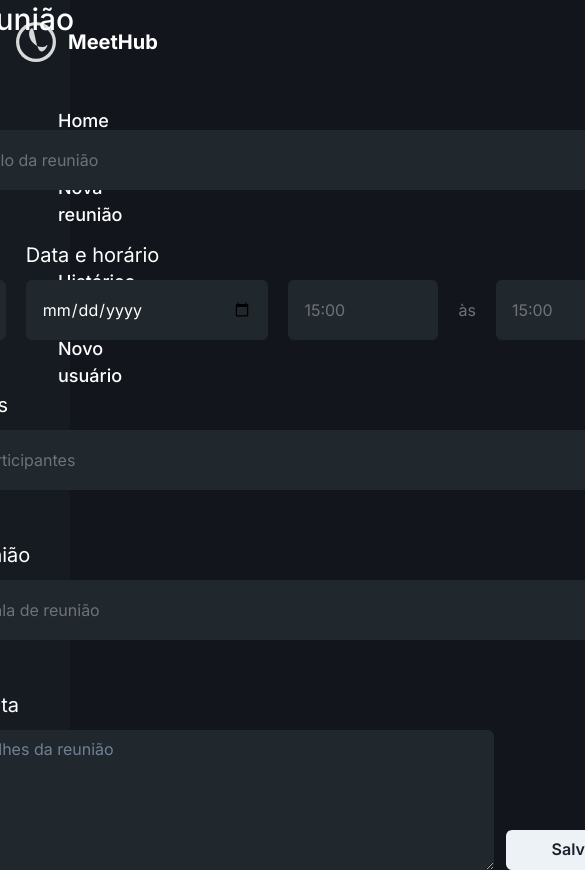
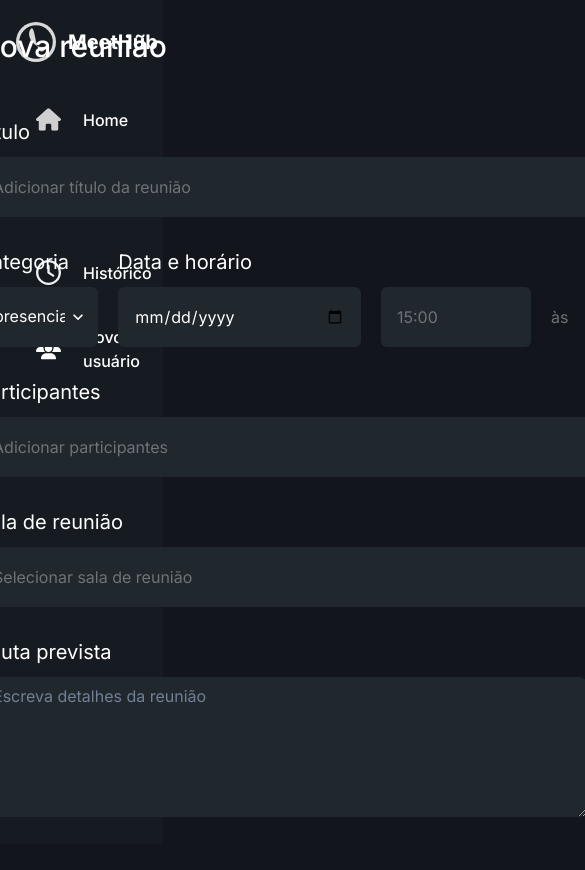
Before and after one commit to apiFatec/API-4-Semestre-SIATT-Frontend, a React (Vite) app in the folder client/: page /novareuniao in a window 390 px wide. Shown: the top 870 px of the page, 585 px wide, since content can reach past the window. After the commit the page ends 844 px from the top, so only its background shows below. Built offline with nearby package versions, Linux system fonts and the light colour scheme; the HTML template or start-up script is replaced by a standard one.

Commit message:
feat: adiciona breakpoints para a sidebar e o conteudo do pagina

```diff
--- a/client/src/components/CardHome.tsx
+++ b/client/src/components/CardHome.tsx
@@ -1,4 +1,3 @@
-import React from "react";
 import { Box, Heading, Text, Button } from "@chakra-ui/react";
 import ModalCancelCard from "./ModalCancelCard";
 
--- a/client/src/components/Sidebar.tsx
+++ b/client/src/components/Sidebar.tsx
@@ -1,4 +1,4 @@
-import { Box, Link, Text, Image } from "@chakra-ui/react";
+import { Box, Link, Text, Image, useBreakpoint, useBreakpointValue } from "@chakra-ui/react";
 import { Link as RouterLink } from "react-router-dom";
 import Logo from "../assets/logo.svg";
 import Home from "../assets/navbar/homeNavbar.svg";
@@ -15,27 +15,13 @@ const sidebarItems = [
 
 const Sidebar = () => {
   return (
-    <Box as="aside" bg="#161B22" color="white" w="18%" minH="100vh" p="4">
+    <Box as="aside" bg="#161B22" color="white" w={{xl:"21vw", lg: "21vw"}} minH="100vh" p="4">
       <Box>
-        <Box
-          display="flex"
-          alignItems="center"
-          placeSelf="start"
-          gap="12px"
-          marginTop="6px"
-        >
+        <Box display="flex" alignItems="center" placeSelf="start" gap="12px" marginTop="6px">
           <Image src={Logo} />
-          <Text fontSize="20px" fontWeight="700">
-            MeetHub
-          </Text>
+          <Text fontSize="20px" fontWeight="700"> MeetHub </Text>
         </Box>
-        <Box
-          marginTop="30px"
-          display="flex"
-          flexDirection="column"
-          gap="10px"
-          fontSize="18px"
-        >
+        <Box marginTop="30px" display="flex" flexDirection="column" gap="10px" fontSize={{xl: "18px", lg: "16px"}}>
           {sidebarItems.map((item) => (
             <Link
               key={item.to}
@@ -53,7 +39,7 @@ const Sidebar = () => {
                 transition: ".5s",
               }}
             >
-              <Image src={item.icon} />
+              <Image width={{xl:"25px", lg: "20px"}} height={{xl: "25px", lg: "20px"}} src={item.icon} />
               <Text>{item.label}</Text>
             </Link>
           ))}
@@ -63,4 +49,5 @@ const Sidebar = () => {
   );
 };
 
+
 export default Sidebar;
--- a/client/src/pages/Historico.tsx
+++ b/client/src/pages/Historico.tsx
@@ -1,5 +1,4 @@
 import { Box, Text } from "@chakra-ui/react";
-import React from "react";
 
 const Historico = () => {
   return (
--- a/client/src/pages/Home.tsx
+++ b/client/src/pages/Home.tsx
@@ -1,7 +1,6 @@
-import { Box, Text, Grid, Heading, Button } from "@chakra-ui/react";
+import { Box, Grid, Heading, Button } from "@chakra-ui/react";
 import { Divider } from "@chakra-ui/react";
 import CardHome from "../components/CardHome";
-import React from "react";
 
 interface Reuniao {
   titulo: string;
@@ -17,8 +16,8 @@ const Home = () => {
   reunioes.reverse()
 
   return (
-    <Grid padding="5em" placeContent="start center" width="100vw">
-      <Box display="grid" gap="20px" w="1200px">
+    <Grid padding="5em 0em" placeContent="start center" width="100vw">
+      <Box display="grid" gap="20px" w={{xl: "70vw", lg: "60vw", md: "55vw"}} h={{xl: "100px", lg: "100px"}}>
         <Button justifySelf="end">Agendar Reunião</Button>
         <Heading as="h1">Agendas de hoje</Heading>
         <Divider />
--- a/client/src/pages/NovaReuniao.tsx
+++ b/client/src/pages/NovaReuniao.tsx
@@ -1,4 +1,4 @@
-import React, { useState } from "react";
+import { useState } from "react";
 import {
   Box,
   Button,
@@ -47,6 +47,7 @@ const NovaReuniao = () => {
       duration: 5000,
       isClosable: true,
     });
+
     // Limpar os campos de input
     setTitulo("");
     setParticipantes("");
@@ -57,12 +58,21 @@ const NovaReuniao = () => {
     console.log("renderizou")
   }
 
+  const breakpoints = {
+    base: "0em", // 0px
+    sm: "30em", // ~480px. em is a relative unit and is dependant on the font-size.
+    md: "48em", // ~768px
+    lg: "62em", // ~992px
+    xl: "80em", // ~1280px
+    "2xl": "96em", // ~1536px
+  };
+
   return (
     <Box display="grid" width="100vw" placeContent="center">
       <Box>
         <Heading fontWeight="500">Nova reunião</Heading>
-        <Box marginTop="50px">
-          <FormControl display="flex" flexDirection="column" gap="50px">
+        <Box marginTop="50px" maxW={{xl: "60vw", lg: "55vw", md: "55vw"}}>
+          <FormControl display="flex" flexDirection="column" gap="30px">
             <Box>
               <FormLabel htmlFor="titulo" fontSize="xl" marginBottom="10px" fontWeight="400">Título</FormLabel>
               <Input onChange={(e) => setTitulo(e.target.value)} border="none" bg="customInputBackground" height="60px" value={titulo} placeholder="Adicionar título da reunião" />
@@ -107,9 +117,9 @@ const NovaReuniao = () => {
               <VStack >
                 <FormControl id="pauta">
                   <FormLabel fontSize="xl" marginBottom="10px" fontWeight="400">Pauta prevista</FormLabel>
-                  <Box display="flex" justifyContent="space-between" >
+                  <Box display="flex" gap="25px" justifyContent="space-between" >
                     <Textarea onChange={(e) => setPautaPrevista(e.target.value)}  value={pautaPrevista} bg="customInputBackground" border="none" height="140px" width="80%" placeholder="Escreva detalhes da reunião" />
-                    <Button onClick={salvarDadosLocal} width="140px" alignSelf="end" _hover={{backgroundColor: "#808080", color: "white"}}>Salvar</Button>
+                    <Button onClick={salvarDadosLocal} width="15%" alignSelf="end" _hover={{backgroundColor: "#808080", color: "white"}}>Salvar</Button>
                   </Box>
                 </FormControl>
               </VStack>
--- a/client/src/pages/NovoUsuario.tsx
+++ b/client/src/pages/NovoUsuario.tsx
@@ -1,5 +1,4 @@
 import { Box, Text } from '@chakra-ui/react'
-import React from 'react'
 
 const NovoUsuario = () => {
   return (
```
Also changed, not shown: client/src/components/ModalCancelCard.tsx (+41 -12 lines).
